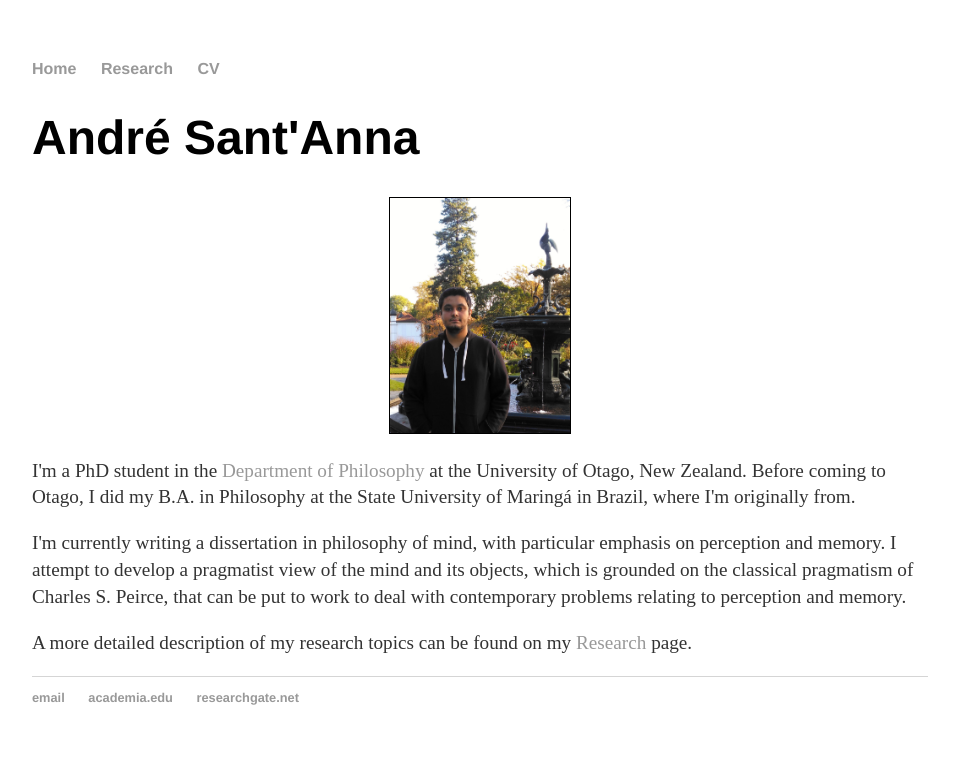
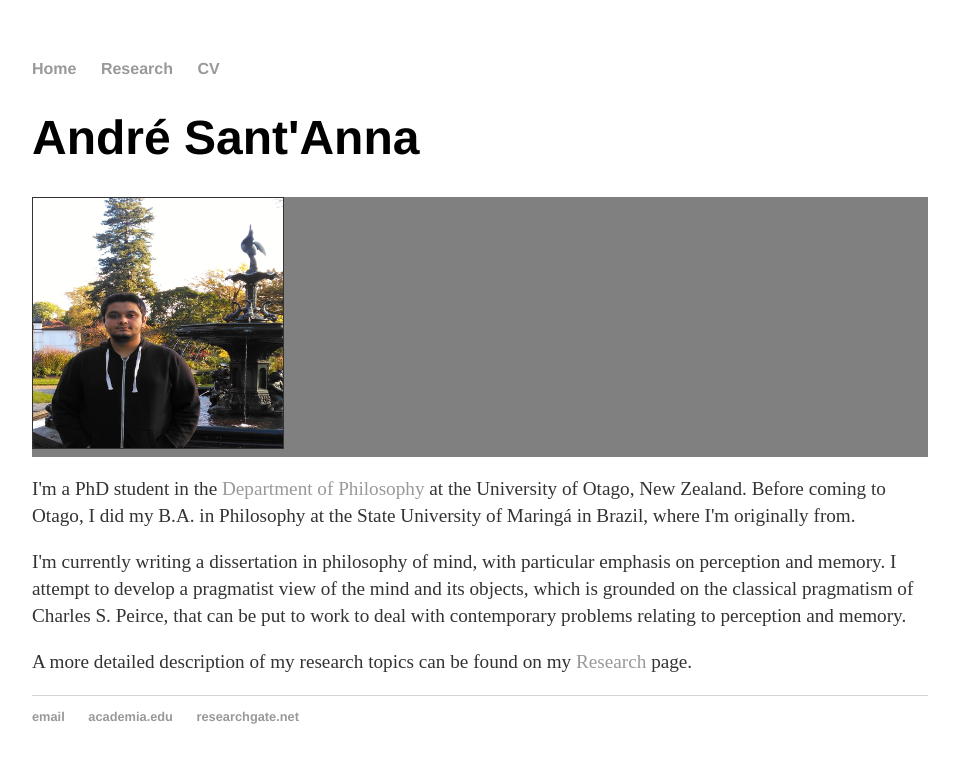
Before and after one commit to andresantanna/andresantanna.github.io, a Jekyll site: the page built from index.html, in a window 1280 px wide. Shown: the top 763 px of the page, without its empty margins (160-1119 px from the left). Built offline with Jekyll 4.4.1, drawn with Linux system fonts in a browser that asks for light colours.

Commit message:
Update index.html

```diff
--- a/index.html
+++ b/index.html
@@ -4,7 +4,7 @@ title: André Sant'Anna - Philosophy - University of Otago
 ---
 <div class="blurb">
 	<h1>André Sant'Anna</h1>
-	<p style="background-color:grey"> <center><img src="andre.jpg" height="235px" width="180px" border="1px"></center> </p>
+	<p style="background-color:grey"> <img src="andre.jpg" height="250px" width="250px" border="1px"> </p>
 	    <p>I'm a PhD student in the <a href="http://www.otago.ac.nz/philosophy/">Department of Philosophy</a> at the University of Otago, New Zealand. Before coming to Otago, I did my B.A. in Philosophy at the State University of Maringá in Brazil, where I'm originally from.</p>
 <p>I'm currently writing a dissertation in philosophy of mind, with particular emphasis on perception and memory. I attempt to develop a pragmatist view of the mind and its objects, which is grounded on the classical pragmatism of Charles S. Peirce, that can be put to work to deal with contemporary problems relating to perception and memory.</p>
 <p>A more detailed description of my research topics can be found on my <a href="/research">Research</a> page.</p>
```
